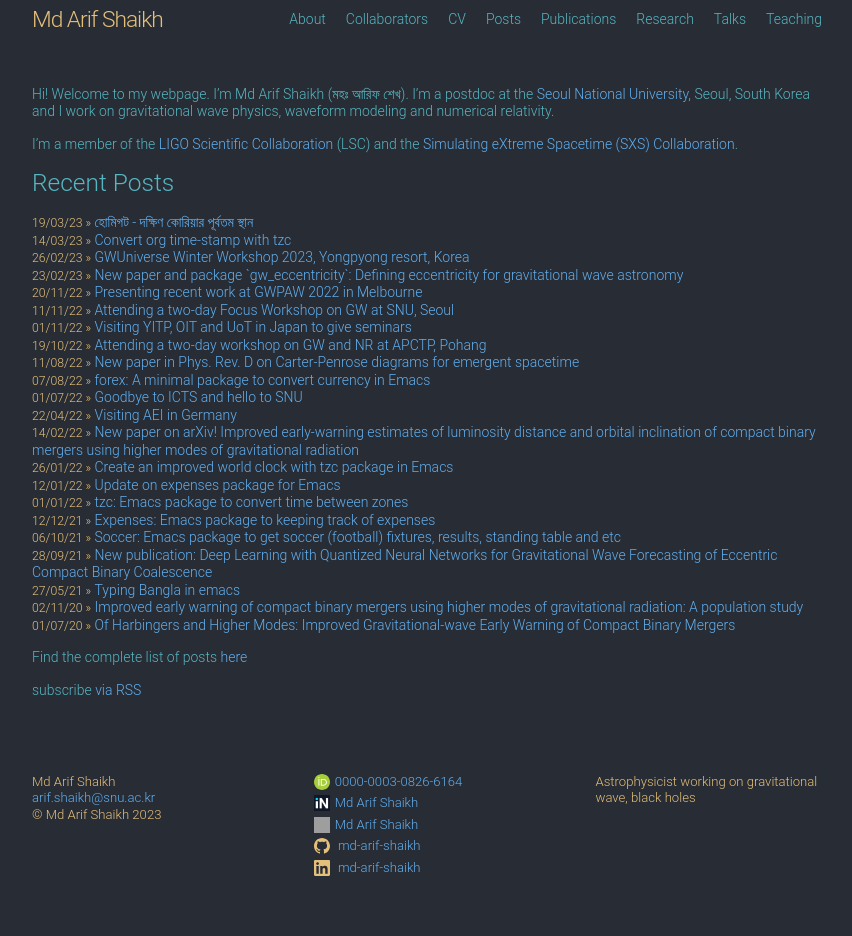
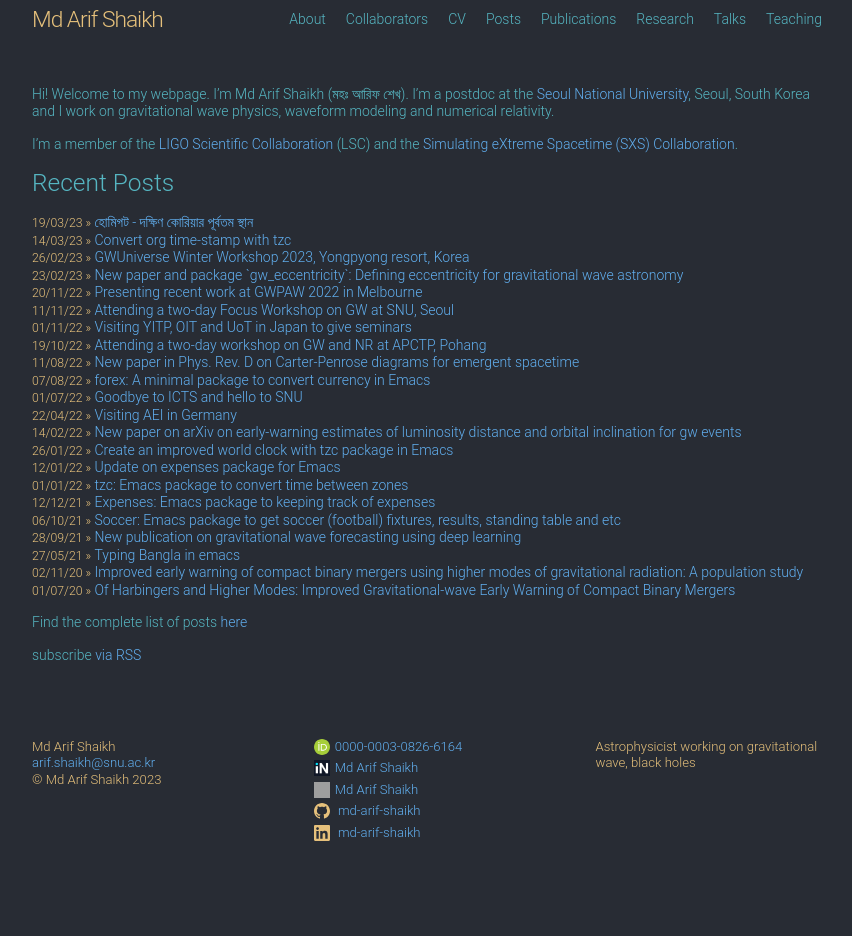
Before and after one commit to md-arif-shaikh/md-arif-shaikh.github.io, a Jekyll site: the page built from index.md, in a window 1280 px wide. Shown: the whole page, without its empty margins (213-1065 px from the left). Built offline with Jekyll 4.4.1, drawn with Linux system fonts in a browser that asks for light colours; after the commit the page ends 901 px from its top, so only the background shows below that; grey boxes are pictures that could not be loaded.

Commit message:
shorten post title

```diff
--- a/_posts/2020-07-01-early-warning-deep-learning-neural-net-ecc.md
+++ b/_posts/2020-07-01-early-warning-deep-learning-neural-net-ecc.md
@@ -1,5 +1,5 @@
 ---
-title: "New publication: Deep Learning with Quantized Neural Networks for Gravitational Wave Forecasting of Eccentric Compact Binary Coalescence"
+title: "New publication on gravitational wave forecasting using deep learning"
 date: 2021-09-28
 tags: [Early-Warning, Gravitational-Wave, Deep Learning, Neural Net, Eccentric]
 excerpt: "GW Early Warning using Deep Learning with Quantized Neural Networks"
--- a/_posts/2022-02-14-early-warning-distance-inclination.md
+++ b/_posts/2022-02-14-early-warning-distance-inclination.md
@@ -1,5 +1,5 @@
 ---
-title: "New paper on arXiv! Improved early-warning estimates of luminosity distance and orbital inclination of compact binary mergers using higher modes of gravitational radiation"
+title: "New paper on arXiv on early-warning estimates of luminosity distance and orbital inclination for gw events"
 date: 2022-02-14
 tags: [Early-Warning, Gravitational-Wave, Population Study]
 excerpt: "GW Early Warning"
```
